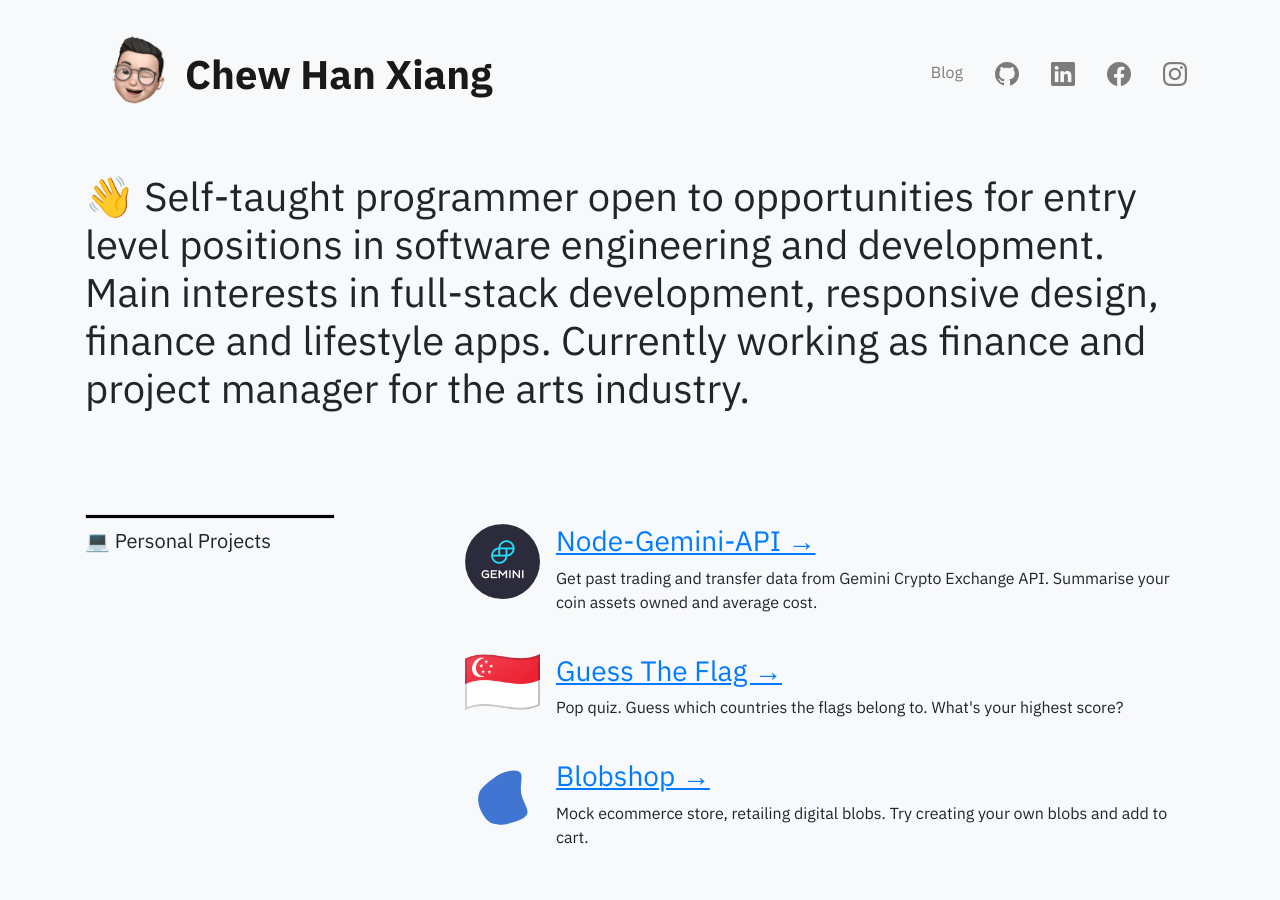
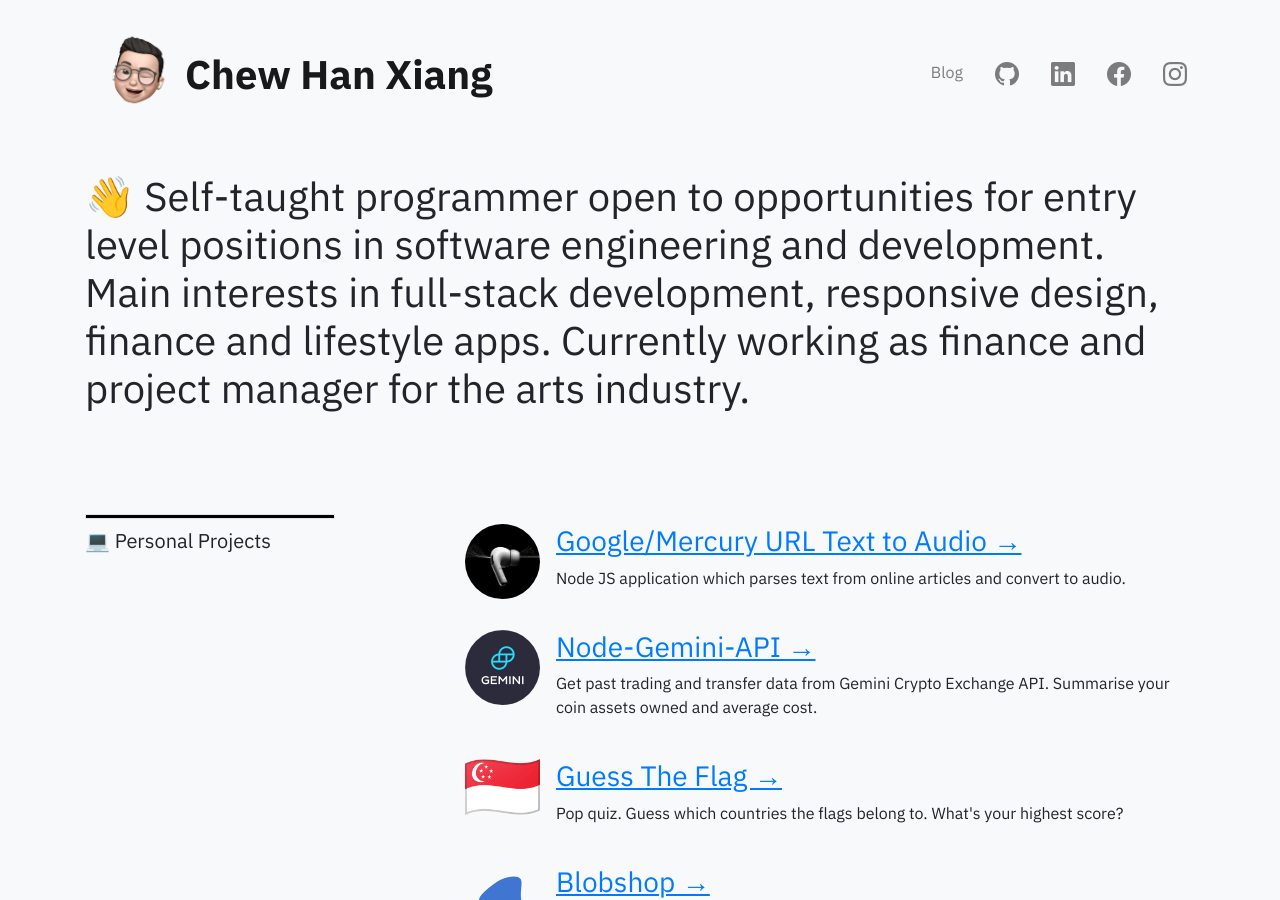
Before and after one commit to chewhx/chewhx.github.io, a Jekyll site: the page built from index.markdown, in a window 1280 px wide and 900 px high. Built offline with Jekyll 4.4.1, drawn with Linux system fonts in a browser that asks for light colours; nearby versions of some CDN libraries.

Commit message:
added new project

```diff
--- a/_layouts/index.html
+++ b/_layouts/index.html
@@ -18,6 +18,32 @@
           </div>
 
           <div class="col-lg-8">
+            <!-- Project start -->
+            <div class="media mb-4">
+              <div class="d-flex mr-3" style="width: 75px">
+                <img
+                  class="img-fluid rounded-circle"
+                  src="/assets/icons/personal-projects/app.png"
+                  alt="Google Text-to-Speech Project Logo"
+                />
+              </div>
+              <div class="media-body">
+                <h3 class="mt-0">
+                  <a
+                    target="_blank"
+                    href="https://github.com/chewhx/google-text-speech"
+                  >
+                    <u> Google/Mercury URL Text to Audio → </u>
+                  </a>
+                </h3>
+                <p>
+                  Node JS application which parses text from online articles and
+                  convert to audio.
+                </p>
+              </div>
+            </div>
+            <!-- Project end-->
+
             <!-- Project start -->
             <div class="media mb-4">
               <div class="d-flex mr-3" style="width: 75px">
```
Also changed, not shown: assets/icons/personal-projects/app.png (added).
